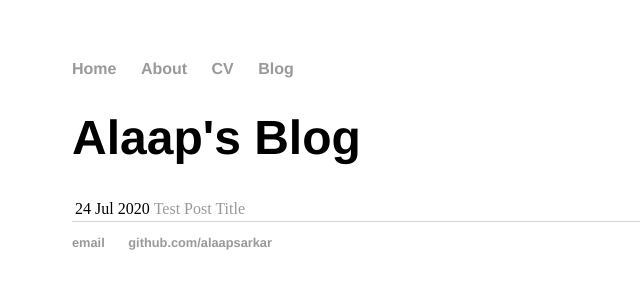
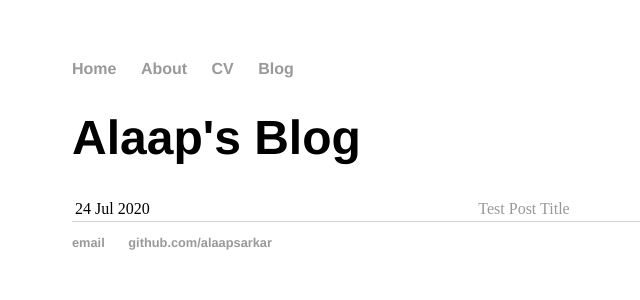
Before and after one commit to AlaapSarkar/AlaapSarkar.github.io, a Jekyll site: the page built from blog/index.html, in a window 1280 px wide. Shown: the top 300 px of the page, without its empty margins (120-760 px from the left). Built offline with Jekyll 4.4.1, drawn with Linux system fonts in a browser that asks for light colours.

Commit message:
Update index.html

```diff
--- a/blog/index.html
+++ b/blog/index.html
@@ -3,7 +3,7 @@ layout: default
 title: Alaap's Blog
 ---
 	<h1>{{ page.title }}</h1>
-	<table class="posts">
+	<table class="posts" style="width:100%">
 
 	  {% for post in site.posts %}
 	    <tr>
```
